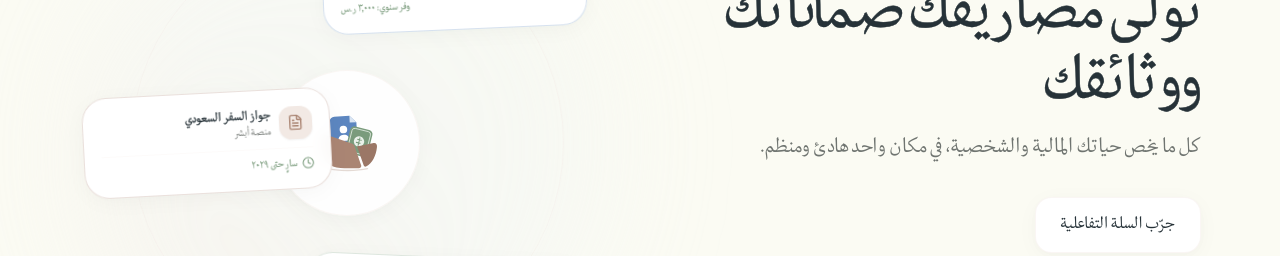
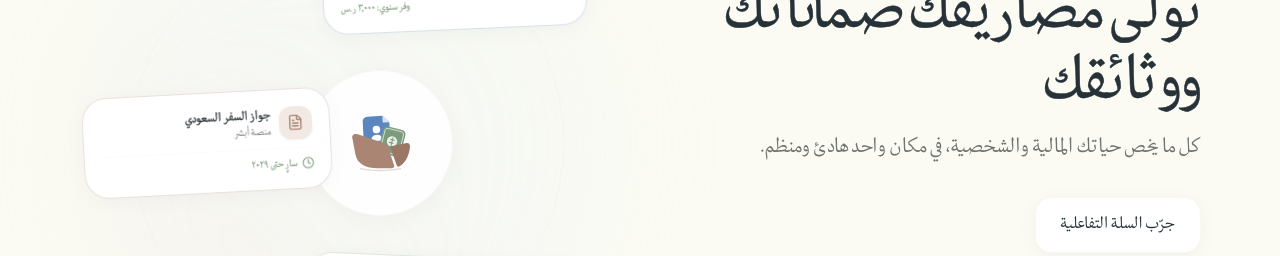
Before and after one commit to faihadiln-spec/Tawalla, a Next.js app: page / in a window 1280 px wide. Shown: the part 275-531 px from the top of the page. Built offline with nearby package versions, Linux system fonts and the light colour scheme; no server answers.

Commit message:
style(hero): shift central logo slightly to the right preserving dynamic motion

```diff
--- a/components/landing/HeroVisual.tsx
+++ b/components/landing/HeroVisual.tsx
@@ -13,9 +13,11 @@ export const HeroVisual: React.FC = () => {
       {/* Decorative orbital halo */}
       <div className="absolute w-[82%] h-[82%] rounded-full border border-tint-brown/30 pointer-events-none" />
 
-      {/* Central Tawalla Organic Brand Pouch */}
-      <div className="relative z-10 p-6 rounded-full bg-surface/85 backdrop-blur-md border border-tint-brown/40 shadow-soft flex items-center justify-center transition-transform duration-500 hover:scale-105">
-        <TawallaIcon size={95} />
+      {/* Central Tawalla Organic Brand Pouch (مزاح إلى اليمين قليلاً مع الحفاظ على الحركة) */}
+      <div className="relative z-10 translate-x-6 sm:translate-x-8">
+        <div className="p-6 rounded-full bg-surface/85 backdrop-blur-md border border-tint-brown/40 shadow-soft flex items-center justify-center transition-transform duration-500 hover:scale-105">
+          <TawallaIcon size={95} />
+        </div>
       </div>
 
       {/* Card 1: مصروفاتي (Top Right - مقربة للمركز بحركة ديناميكية) */}
```
